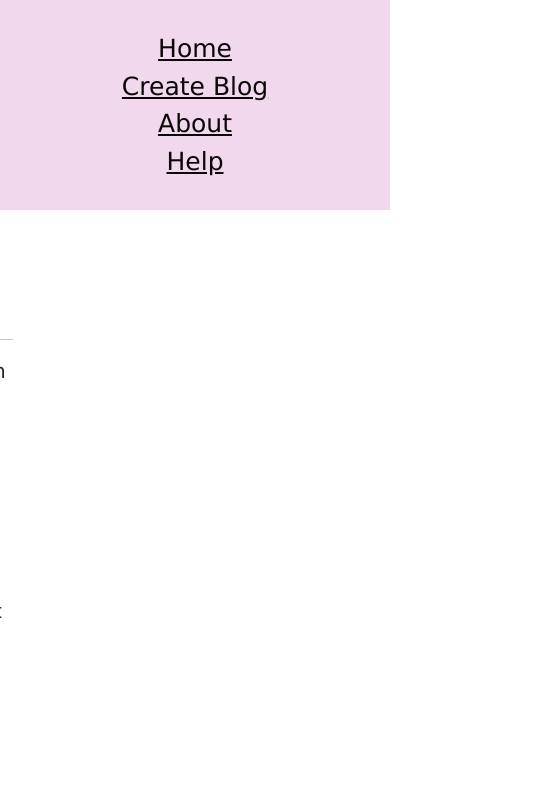
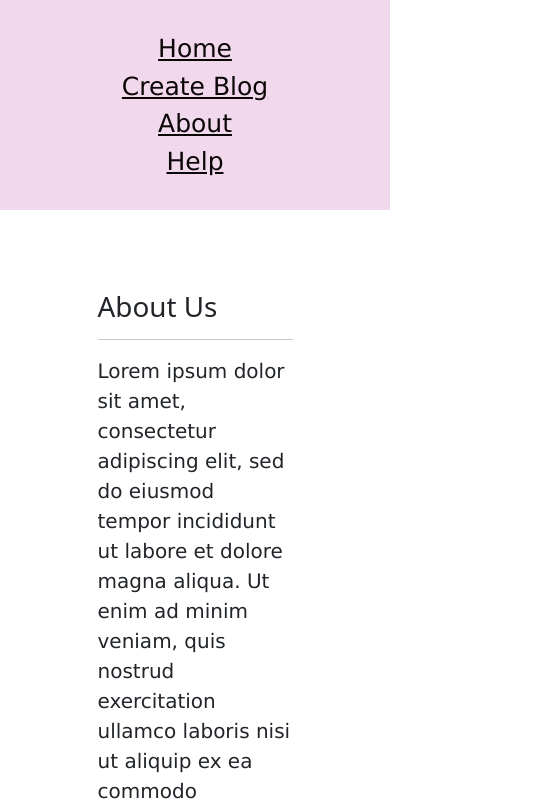
Before and after one commit to devika30/BlogReact, a React (Create React App) app: page /about in a window 390 px wide. Shown: the top 810 px of the page, 544 px wide, since content can reach past the window. Built offline with nearby package versions, Linux system fonts and the light colour scheme.

Commit message:
added changes to blog site

```diff
--- a/src/components/myStyle.css
+++ b/src/components/myStyle.css
@@ -264,6 +264,10 @@
     width: 100%;
   }
 
+  .aboutUsDiv{
+    flex-direction: column;
+  }
+
   .blogBodyCreate {
     height: 70vh;
   }
```
